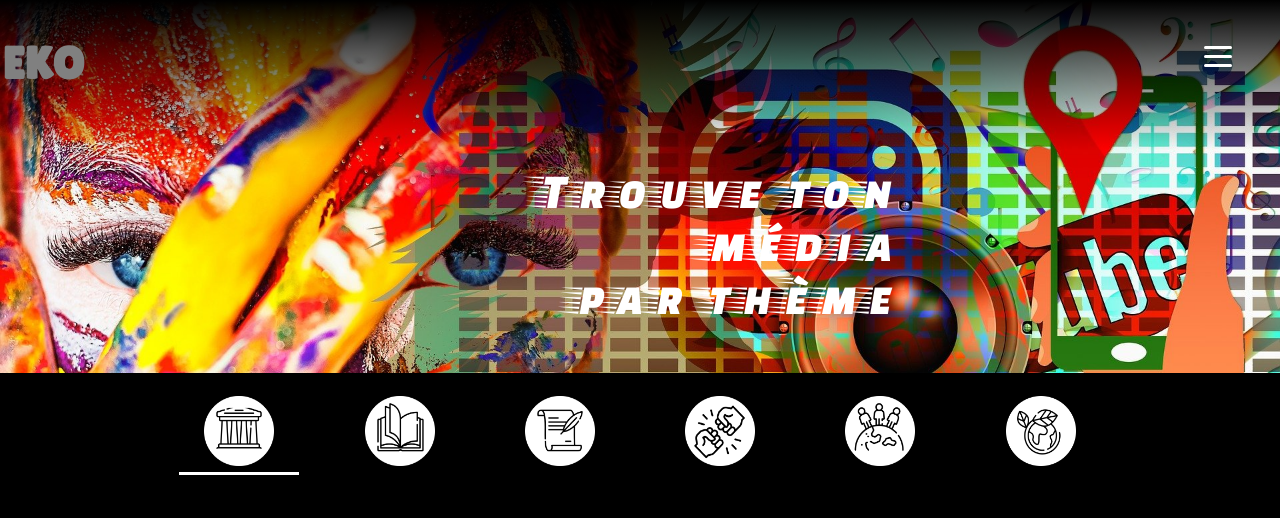
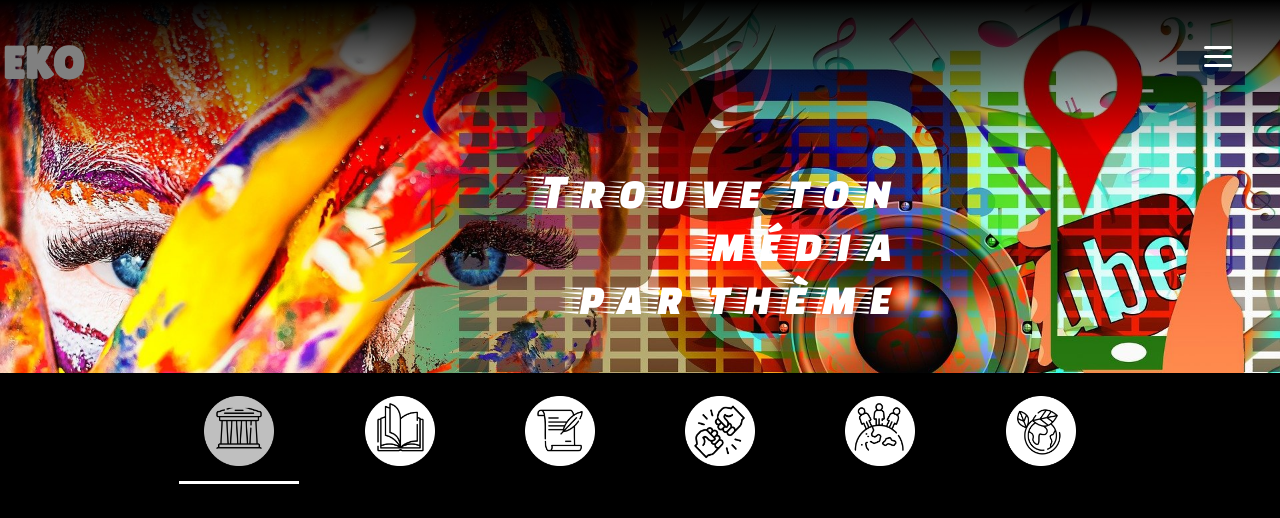
Before and after one commit to loudu/eko2, a plain HTML site: page theme.html in a window 1280 px wide. Shown: the top 518 px of the page. Drawn offline with Linux system fonts and the light colour scheme.

Commit message:
style: thème actif légèrement grisé, barre active 10px plus bas
Co-Authored-By: Claude Opus 5.5 <noreply@anthropic.com>
Claude-Session: https://claude.ai/code/session_0122v7P7ifHGNfLoozY4Pi37

```diff
--- a/style-theme.css
+++ b/style-theme.css
@@ -74,6 +74,12 @@ main {
 
 .theme__border--active {
     border-bottom: 3px solid white;
+    padding-bottom: 15px; /* barre 10px plus bas */
+}
+
+/* Thème actif légèrement grisé */
+.theme__border--active img {
+    filter: brightness(0.75);
 }
 
 .theme img {
```
